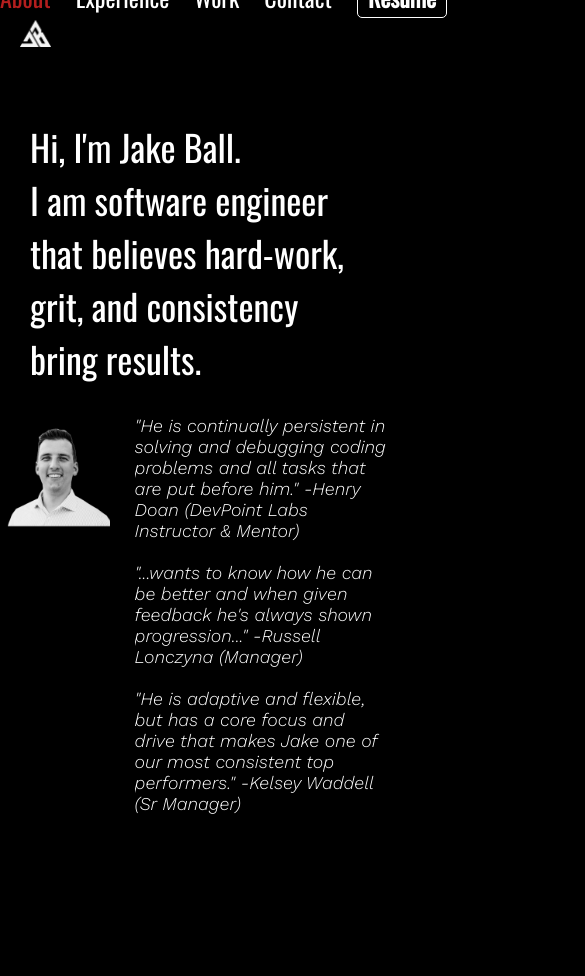
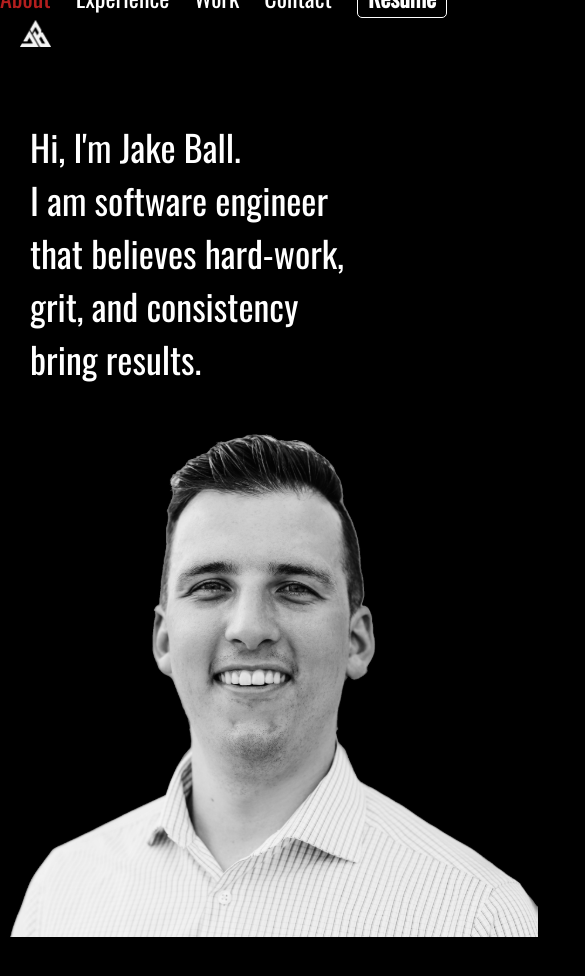
Before and after one commit to jacobjball/my_portfolio, a React (Create React App) app: page / in a window 390 px wide. Shown: the top 976 px of the page, 585 px wide, since content can reach past the window. Before the commit the page ends 844 px from the top, so only its background shows below. Built offline with nearby package versions, Linux system fonts and the light colour scheme.

Commit message:
made responsive

```diff
--- a/package.json
+++ b/package.json
@@ -16,8 +16,7 @@
     "serve": "^11.3.2"
   },
   "scripts": {
-    "dev": "react-scripts start",
-    "start": "serve -s build",
+    "start": "react-scripts start",
     "build": "react-scripts build",
     "heroku-postbuild": "npm run build"
   },
--- a/src/components/Shared/Home.js
+++ b/src/components/Shared/Home.js
@@ -11,9 +11,9 @@ const Home = () => (
           I am software engineer that believes hard-work, grit, and consistency bring results.
       </div>
       <div class="homecontent">
-      <a href='/'>
+        <div class='jacobimage'>
             <img class='jacoboutline' src={JacobOutline}/>
-          </a>
+        </div>
         <div class='endorsements'>
           <div class='quote1'>
             "He is continually persistent in solving and debugging coding problems and all tasks that are put before him." -Henry Doan (DevPoint Labs Instructor & Mentor)<br/><br/>
@@ -24,11 +24,9 @@ const Home = () => (
           <div class='quote3'>
             "He is adaptive and flexible, but has a core focus and drive that makes Jake one of our most consistent top performers." -Kelsey Waddell (Sr Manager) <br/>
           </div>
-
         </div>
         <br/>
         <br/>
-
       </div>
     </div>
   </>
--- a/src/index.css
+++ b/src/index.css
@@ -8,6 +8,11 @@ body {
   -webkit-font-smoothing: antialiased;
   -moz-osx-font-smoothing: grayscale;
   background-color: black;
+  position: absolute;
+  overflow: hidden;
+  top: 0px;
+  bottom: 0px;
+  width: 100%;
 }
 
 code {
@@ -20,11 +25,16 @@ code {
   width: 8%;
   padding-top: 20px;
   padding-left: 20px;
-  pointer-events: none;
+  position:relative;
+  max-width: 100%;
+  max-height: 100%;
+
+
 }
 
 .nav{
   background-color: black !important;
+  display: flex;
 }
 
 
@@ -51,7 +61,9 @@ code {
 }
 .endorsements {
   color: white !important;
-  overflow: auto;
+  display: flex;
+  flex-direction: column;
+
 }
 
 .quote1 {
@@ -60,6 +72,7 @@ code {
   align-items: center !important;
   font-size: 18px;
   font-family: 'Work Sans';
+  padding: 50px;
 }
 
 .quote2 {
@@ -67,6 +80,7 @@ code {
   justify-content: center !important;
   align-items: center !important;
   font-size: 18px;
+  padding: 50px;
   font-family: 'Work Sans';
 }
 
@@ -75,6 +89,7 @@ code {
   justify-content: center !important;
   align-items: center !important;
   font-size: 18px;
+  padding: 50px;
   font-family: 'Work Sans';
 }
 
@@ -84,8 +99,9 @@ code {
 }
 
 .jacoboutline {
-  max-width: 100%;
+
   position: relative;
+  bottom: 0;
 }
 
 .homecontent {
```
Also changed, not shown: src/components/styledComponents/NavStyles.js (added), src/images/JacobOutline.png, src/images/JacobOutline2.png. Lines whose indentation alone changed are shown as unchanged.
